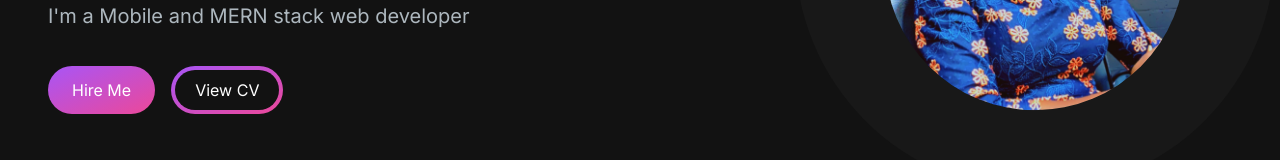
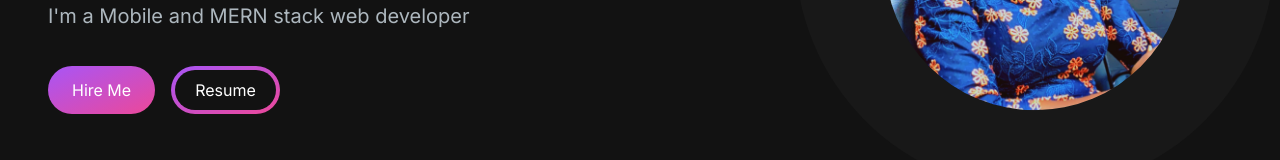
Before and after one commit to hopeifeanyi1/portfolio, a Next.js app: page / in a window 1280 px wide. Shown: the part 465-625 px from the top of the page. Built offline with nearby package versions, Linux system fonts and the light colour scheme.

Commit message:
change cv to resume

```diff
--- a/src/app/components/HeroSection.jsx
+++ b/src/app/components/HeroSection.jsx
@@ -54,7 +54,7 @@ const HeroSection = () => {
                 className="px-1 inline-block py-1  rounded-full bg-gradient-to-br from-purple-500 to-pink-500 hover:bg-slate-800 text-white mt-3"
                 >
                 <span className="block bg-[#121212] hover:bg-slate-800 rounded-full px-5 py-2">
-                    View CV
+                    Resume
                 </span>
                 </Link>
                 </div>
```
